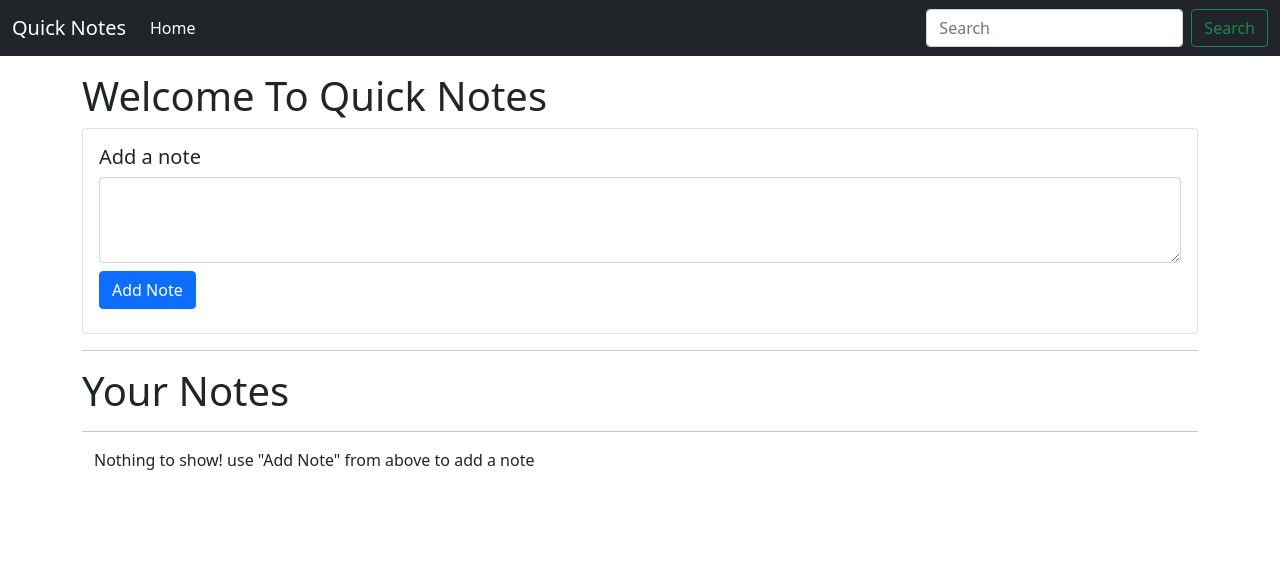
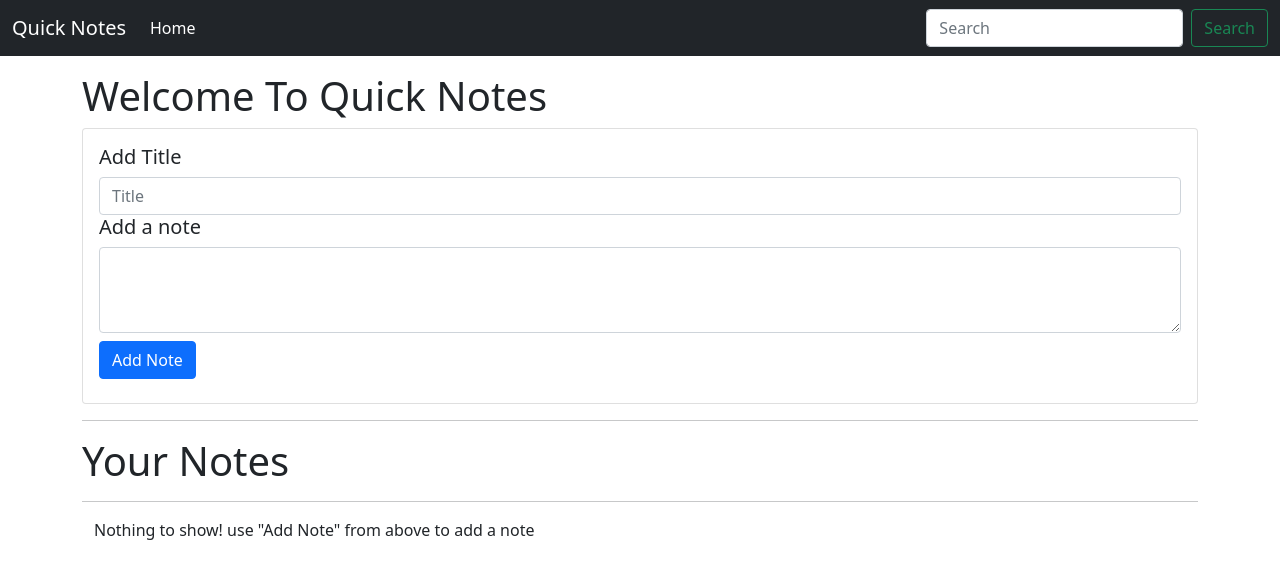
Before and after one commit to Ankit2076/Quick-Notes-App, a plain HTML site: page index.html in a window 1280 px wide. Drawn offline with nearby package versions, Linux system fonts and the light colour scheme.

Commit message:
added add title

```diff
--- a/index.html
+++ b/index.html
@@ -39,6 +39,12 @@
 
         <div class="card">
             <div class="card-body">
+                <h5>Add Title</h5>
+                <div class="input-group flex-nowrap">
+                    <input type="text" id="addTitle" class="form-control" placeholder="Title" aria-label="Username"
+                        aria-describedby="addon-wrapping">
+                </div>
+
                 <h5 class="card-title">Add a note</h5>
                 <div class="input-group">
                     <textarea class="form-control" id="addTxt" rows="3"></textarea>
```
